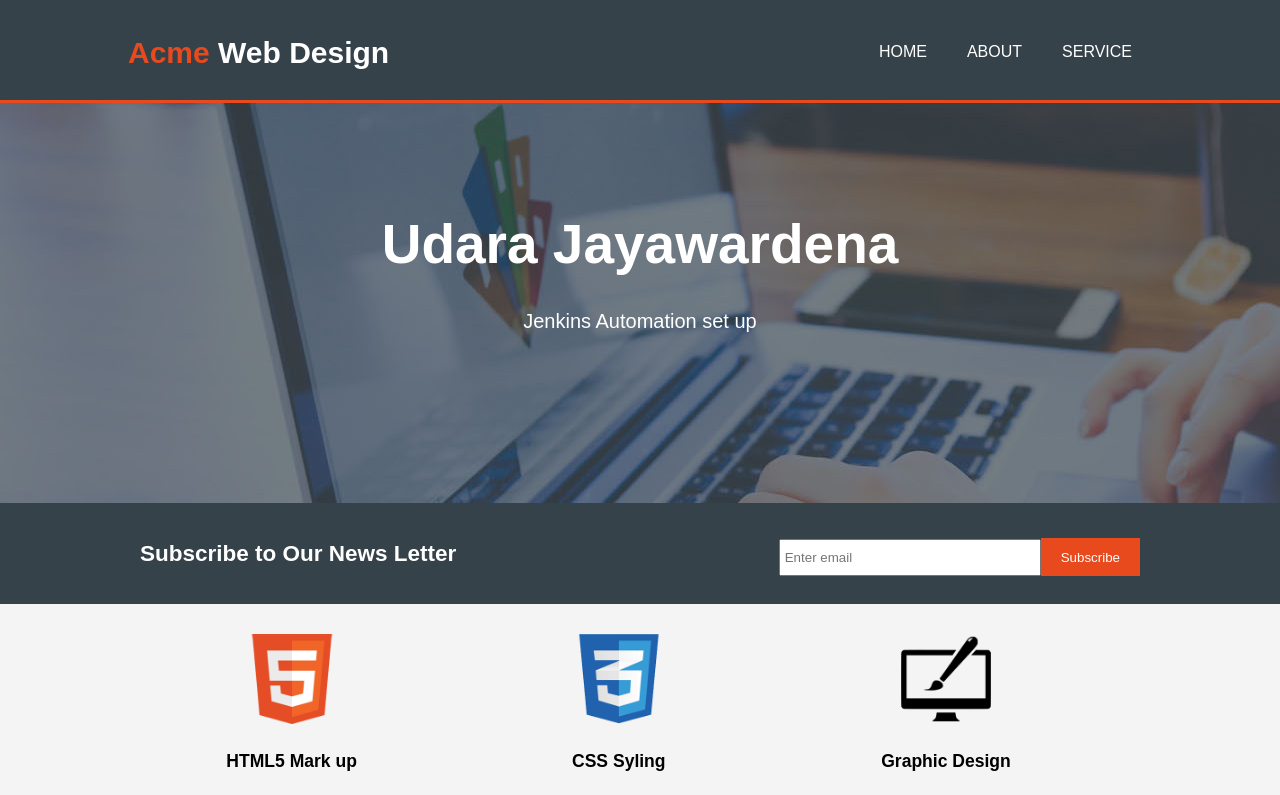
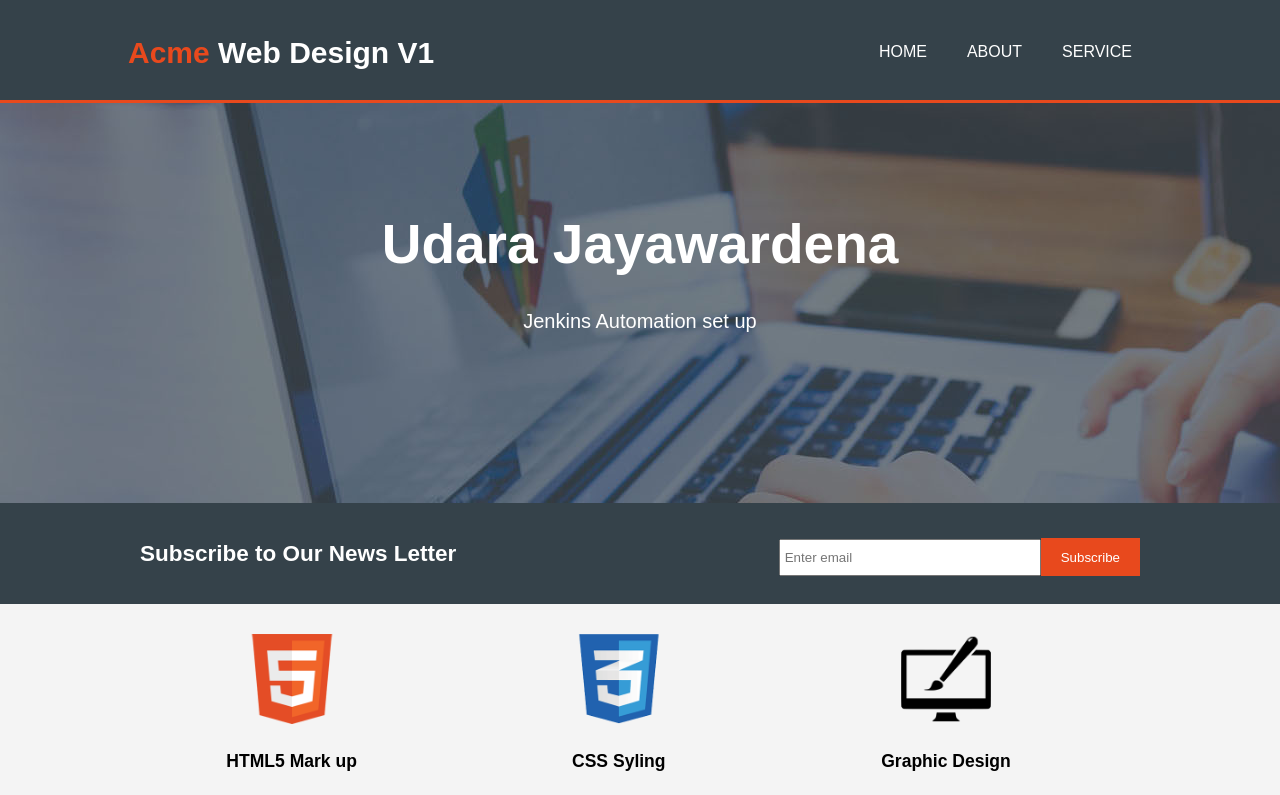
Before and after one commit to UdaraJayawardena/AcmeWeb, a React (Create React App) app: page / in a window 1280 px wide. Shown: the top 795 px of the page. Built offline with nearby package versions, Linux system fonts and the light colour scheme.

Commit message:
udara: new changes

```diff
--- a/src/components/Home.js
+++ b/src/components/Home.js
@@ -15,7 +15,7 @@ const Home = () => {
                 <div className="container">
                     <div id="branding">
                         <h1><span className="highlight">Acme
-                            </span> Web Design</h1>
+                            </span> Web Design V1</h1>
                     </div>
                     <nav>
                         <ul>
```
